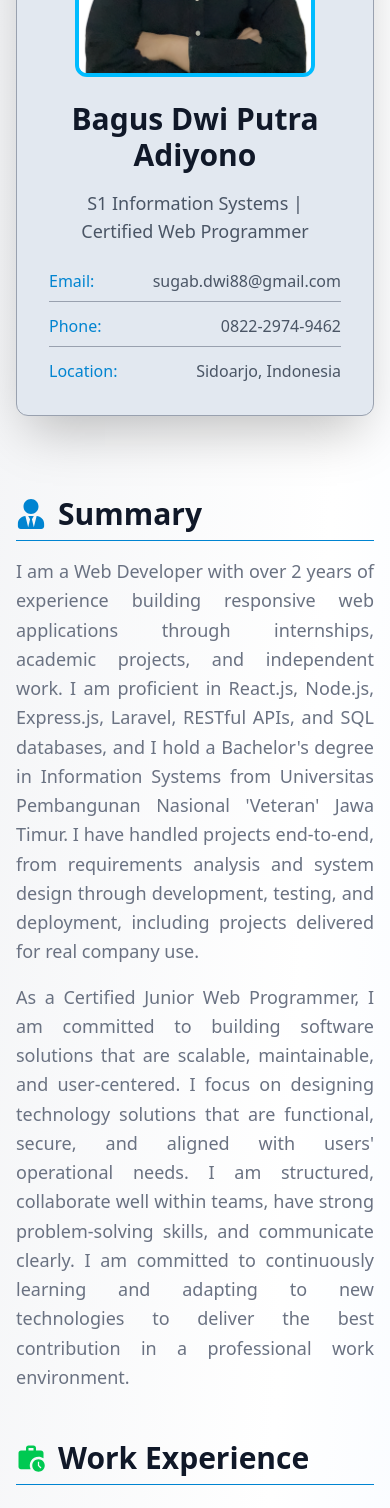
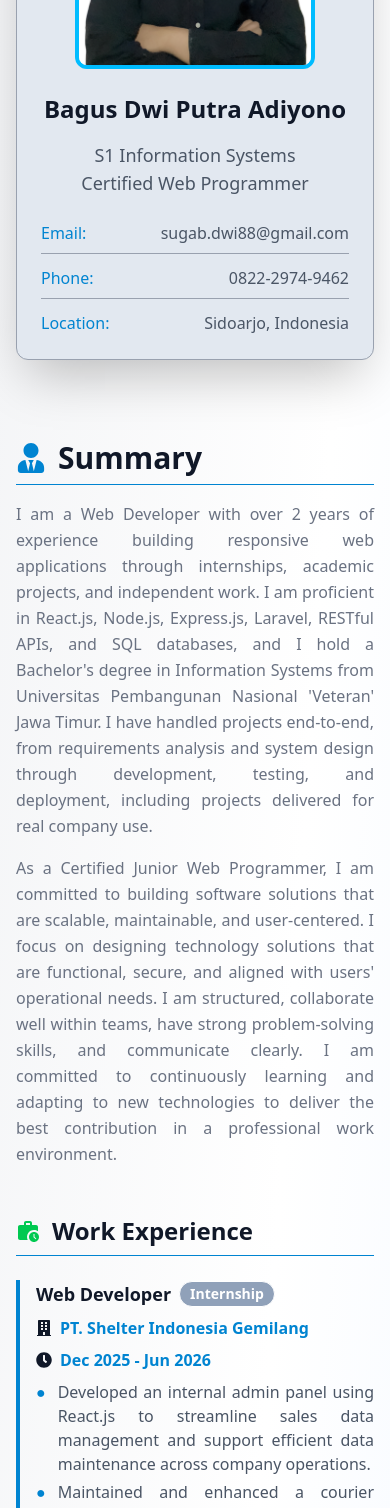
Before and after one commit to Bagusdpa4/Portofolio, a React (Vite) app: page /about-me in a window 390 px wide. Shown: the part 432-1940 px from the top of the page. Built offline with nearby package versions, Linux system fonts and the light colour scheme.

Commit message:
Responsive

```diff
--- a/src/assets/components/portofolio/ProjectContent.jsx
+++ b/src/assets/components/portofolio/ProjectContent.jsx
@@ -9,7 +9,7 @@ export const portfolioItems = [
     desc: "A food & beverage ordering website with direct WhatsApp integration for order fulfillment with the store owner.",
     longDesc:
       "Drulz Deals is a food and beverage ordering web app built to simplify the ordering process between customers and outlet owners. Customers can choose their favorite outlet to place an order. Every product comes with its own discounted price, so customers can see the best price upfront without needing to negotiate. After selecting individual items or bundle packages, the order list is automatically forwarded to the website owner's WhatsApp, so the only remaining steps are payment confirmation and pickup at the chosen outlet.",
-    category: "Frontend Javascript",
+    category: "Website/Full-Stack",
     time: "June 2026 - Present",
     projectUrl: "https://drulz-deals.vercel.app/",
     githubUrl: "https://github.com/Bagusdpa4/drulz-deals",
@@ -309,7 +309,7 @@ export const ProjectContent = () => {
           <div
             key={item.id}
             onClick={() => navigate(`/project/${item.id}`)}
-            className="cursor-pointer rounded-xl border border-gray-700 bg-slate-200 p-5 shadow-xl transition duration-300 hover:scale-105 hover:border-sky-600 dark:hover:border-cyan-400 dark:bg-slate-800/80"
+            className="cursor-pointer rounded-xl border border-gray-700 bg-slate-200 p-5 shadow-xl transition duration-300 hover:scale-105 hover:border-sky-600 dark:bg-slate-800/80 dark:hover:border-cyan-400"
           >
             <div className="mb-4 h-40 overflow-hidden rounded-lg bg-gray-900 sm:h-52">
               <img
--- a/src/pages/portofolio/Portofolio.jsx
+++ b/src/pages/portofolio/Portofolio.jsx
@@ -311,7 +311,7 @@ export const Portofolio = () => {
               </div>
 
               <div className="space-y-8">
-                <p className="whitespace-pre-wrap pt-0 text-justify text-xl leading-relaxed text-gray-700 dark:text-gray-300">
+                <p className="whitespace-pre-wrap pt-0 text-justify text-base leading-relaxed text-gray-700 dark:text-gray-300 lg:text-xl">
                   {mainDescription}
                 </p>
 
@@ -382,7 +382,7 @@ export const Portofolio = () => {
               </div>
 
               <motion.div
-                className="rounded-xl border border-gray-400 bg-slate-200 p-8 shadow-xl dark:border-gray-700 dark:bg-slate-800/60"
+                className="rounded-xl border border-gray-400 bg-slate-200 p-6 shadow-xl dark:border-gray-700 dark:bg-slate-800/60"
                 variants={staggerContainerVariants}
               >
                 <h2 className="mb-5 flex items-center text-2xl font-bold text-gray-900 dark:text-white">
@@ -393,7 +393,7 @@ export const Portofolio = () => {
                   {featuresList.map((feature, index) => (
                     <motion.li
                       key={index}
-                      className="flex items-start text-lg text-gray-700 dark:text-gray-300"
+                      className="flex items-start text-base text-gray-700 dark:text-gray-300 lg:text-lg"
                       variants={itemVariants}
                     >
                       <span className="mr-3 font-bold text-sky-600 dark:text-cyan-400">
--- a/src/pages/profile/AboutMe.jsx
+++ b/src/pages/profile/AboutMe.jsx
@@ -6,6 +6,8 @@ import {
   FaLightbulb,
   FaHeart,
   FaUserTie,
+  FaBuilding,
+  FaClock,
 } from "react-icons/fa";
 import { MdWorkHistory } from "react-icons/md";
 import { GiBookmarklet } from "react-icons/gi";
@@ -214,7 +216,7 @@ export const AboutMe = () => {
             viewport={{ once: true, amount: 0.1 }}
           >
             <motion.div
-              className="rounded-xl border border-gray-400 bg-slate-200 p-8 shadow-2xl dark:border-gray-700 dark:bg-slate-800/60"
+              className="rounded-xl border border-gray-400 bg-slate-200 p-6 shadow-2xl dark:border-gray-700 dark:bg-slate-800/60"
               variants={fadeInLeft}
             >
               <div className="mx-auto mb-6 h-60 w-60 overflow-hidden rounded-xl border-4 border-sky-400 bg-slate-200 shadow-inner dark:border-cyan-400 dark:bg-gray-700/70">
@@ -228,13 +230,21 @@ export const AboutMe = () => {
                 </div>
               </div>
 
-              <h2 className="mb-4 text-center text-3xl font-bold text-gray-900 dark:text-white">
+              <h2 className="mb-4 text-center text-2xl font-bold text-gray-900 dark:text-white lg:text-3xl">
                 Bagus Dwi Putra Adiyono
               </h2>
 
-              <p className="mb-6 text-center text-lg text-gray-600 dark:text-gray-400">
+              <div className="mb-6 text-center text-lg text-gray-600 dark:text-gray-400">
+                {/* Mobile */}
+                <p className="block lg:hidden">
+                  <span className="block">S1 Information Systems</span>
+                  <span className="block">Certified Web Programmer</span>
+                </p>
+                {/* Desktop */}
+                <p className="hidden lg:block">
                   S1 Information Systems | Certified Web Programmer
                 </p>
+              </div>
 
               <div className="space-y-3 text-gray-600 dark:text-gray-400">
                 <p className="flex justify-between border-b border-gray-400 pb-2 dark:border-gray-700">
@@ -259,7 +269,7 @@ export const AboutMe = () => {
             </motion.div>
 
             <motion.div
-              className="hidden rounded-xl border border-gray-400 bg-slate-200 p-8 shadow-2xl dark:border-gray-700 dark:bg-slate-800/60 lg:block"
+              className="hidden rounded-xl border border-gray-400 bg-slate-200 p-6 shadow-2xl dark:border-gray-700 dark:bg-slate-800/60 lg:block"
               variants={fadeInLeft}
             >
               <h2 className="mb-5 flex items-center text-2xl font-bold text-gray-900 dark:text-white">
@@ -343,10 +353,10 @@ export const AboutMe = () => {
                 <FaUserTie className="mr-3 text-sky-600 dark:text-cyan-400" />{" "}
                 Summary
               </h2>
-              <p className="text-lg leading-relaxed text-gray-500 dark:text-gray-300">
+              <p className="text-base leading-relaxed text-gray-500 dark:text-gray-300 lg:text-lg">
                 {careerSummary1}
               </p>
-              <p className="text-lg leading-relaxed text-gray-500 dark:text-gray-300">
+              <p className="text-base leading-relaxed text-gray-500 dark:text-gray-300 lg:text-lg">
                 {careerSummary2}
               </p>
             </motion.section>
@@ -355,7 +365,7 @@ export const AboutMe = () => {
               className="lg:order-0 order-3 space-y-6"
               variants={fadeInRight}
             >
-              <h2 className="flex items-center border-b border-sky-600 pb-2 text-3xl font-bold text-gray-900 dark:border-cyan-500/50 dark:text-white">
+              <h2 className="flex items-center border-b border-sky-600 pb-2 text-2xl font-bold text-gray-900 dark:border-cyan-500/50 dark:text-white lg:text-3xl">
                 <MdWorkHistory className="mr-3 text-green-500 dark:text-green-400" />{" "}
                 Work Experience
               </h2>
@@ -366,8 +376,8 @@ export const AboutMe = () => {
                     className="border-l-4 border-sky-600 pl-4 dark:border-cyan-400"
                     variants={fadeInRight}
                   >
-                    <div className="flex flex-wrap items-center gap-2">
-                      <h3 className="text-xl font-bold text-gray-900 dark:text-white">
+                    <div className="flex flex-wrap items-center gap-2 pb-2">
+                      <h3 className="text-lg font-bold text-gray-900 dark:text-white lg:text-xl">
                         {exp.title}
                       </h3>
                       {exp.type && (
@@ -376,10 +386,17 @@ export const AboutMe = () => {
                         </span>
                       )}
                     </div>
-                    <p className="font-semibold text-sky-600 dark:text-cyan-300">
-                      {exp.company} | {exp.duration}
-                    </p>
-                    <ul className="mt-2 list-none space-y-1 text-gray-600 dark:text-gray-400">
+                    <div className="space-y-2 font-semibold text-sky-600 dark:text-cyan-300">
+                      <span className="flex items-center gap-2">
+                        <FaBuilding className="text-gray-900 dark:text-white" />
+                        {exp.company}
+                      </span>
+                      <span className="flex items-center gap-2">
+                        <FaClock className="text-gray-900 dark:text-white" />
+                        {exp.duration}
+                      </span>
+                    </div>
+                    <ul className="mt-2 list-none space-y-1 text-base text-gray-600 dark:text-gray-400 lg:text-lg">
                       {exp.jobdesk.map((point, i) => {
                         const match = point.match(/^(.*?)(\(.*?\))(.*)$/);
                         return (
@@ -413,7 +430,7 @@ export const AboutMe = () => {
               className="lg:order-0 order-4 space-y-6"
               variants={fadeInRight}
             >
-              <h2 className="flex items-center border-b border-sky-600 pb-2 text-3xl font-bold text-gray-900 dark:border-cyan-500/50 dark:text-white">
+              <h2 className="flex items-center border-b border-sky-600 pb-2 text-2xl font-bold text-gray-900 dark:border-cyan-500/50 dark:text-white lg:text-3xl">
                 <FaGraduationCap className="mr-3 text-red-500 dark:text-red-400" />{" "}
                 Education
               </h2>
@@ -424,13 +441,20 @@ export const AboutMe = () => {
                     className="border-l-4 border-sky-600 pl-4 dark:border-cyan-400"
                     variants={fadeInRight}
                   >
-                    <h3 className="text-xl font-bold text-gray-900 dark:text-white">
+                    <h3 className="text-base font-bold text-gray-900 dark:text-white lg:text-xl">
                       {edu.degree}
                     </h3>
-                    <p className="font-semibold text-gray-500 dark:text-gray-300">
+                    <div className="font-semibold text-gray-500 dark:text-gray-300">
+                      {/* Mobile */}
+                      <p className="block text-base lg:hidden">
+                        UPN Veteran Jawa Timur | {edu.duration}
+                      </p>
+                      {/* Desktop */}
+                      <p className="hidden lg:block lg:text-base">
                         {edu.institution} | {edu.duration}
                       </p>
-                    <p className="mt-1 text-sm font-medium text-gray-600 dark:text-gray-400">
+                    </div>
+                    <p className="mt-1 text-base font-medium text-gray-600 dark:text-gray-400">
                       GPA: {edu.gpa}
                     </p>
                   </motion.div>
@@ -442,7 +466,7 @@ export const AboutMe = () => {
               className="lg:order-0 order-4 space-y-6"
               variants={fadeInRight}
             >
-              <h2 className="flex items-center border-b border-sky-600 pb-2 text-3xl font-bold text-gray-900 dark:border-cyan-500/50 dark:text-white">
+              <h2 className="flex items-center border-b border-sky-600 pb-2 text-2xl font-bold text-gray-900 dark:border-cyan-500/50 dark:text-white lg:text-3xl">
                 <GiBookmarklet className="mr-3 text-blue-500 dark:text-blue-400" />{" "}
                 Education Non-Formal
               </h2>
@@ -453,13 +477,18 @@ export const AboutMe = () => {
                     className="border-l-4 border-sky-600 pl-4 dark:border-cyan-400"
                     variants={fadeInRight}
                   >
-                    <h3 className="text-xl font-bold text-gray-900 dark:text-white">
+                    <h3 className="text-2xl font-bold text-gray-900 dark:text-white lg:text-xl">
                       {edu.degree}
                     </h3>
-                    <p className="font-semibold text-gray-500 dark:text-gray-300">
+                    <div className="font-semibold text-gray-500 dark:text-gray-300">
+                      {/* Mobile */}
+                      <p className="block text-lg lg:hidden">Binar Academy</p>
+                      {/* Desktop */}
+                      <p className="hidden lg:block lg:text-base">
                         {edu.institution}
                       </p>
-                    <p className="mt-1 text-sm font-medium text-gray-600 dark:text-gray-400">
+                    </div>
+                    <p className="mt-1 text-base font-medium text-gray-600 dark:text-gray-400">
                       {edu.duration}
                     </p>
                   </motion.div>
@@ -468,10 +497,10 @@ export const AboutMe = () => {
             </motion.section>
 
             <motion.div
-              className="lg:order-0 order-5 rounded-xl border border-gray-400 bg-slate-200 p-8 shadow-2xl dark:border-gray-700 dark:bg-slate-800/60 lg:hidden"
+              className="lg:order-0 order-5 rounded-xl border border-gray-400 bg-slate-200 p-6 shadow-2xl dark:border-gray-700 dark:bg-slate-800/60 lg:hidden"
               variants={fadeInRight}
             >
-              <h2 className="mb-5 flex items-center text-2xl font-bold text-gray-900 dark:text-white">
+              <h2 className="mb-4 flex items-center text-2xl font-bold text-gray-900 dark:text-white">
                 <FaHeart className="mr-3 text-pink-500 dark:text-pink-400" />{" "}
                 Hobbies
               </h2>
@@ -486,7 +515,7 @@ export const AboutMe = () => {
                 ))}
               </ul>
 
-              <h2 className="mb-5 mt-6 flex items-center text-2xl font-bold text-gray-900 dark:text-white">
+              <h2 className="mb-4 mt-6 flex items-center text-2xl font-bold text-gray-900 dark:text-white">
                 <FaBriefcase className="mr-3 text-sky-600 dark:text-cyan-400" />{" "}
                 Career Interests
               </h2>
@@ -503,10 +532,10 @@ export const AboutMe = () => {
             </motion.div>
 
             <motion.section
-              className="lg:order-0 order-6 space-y-6 rounded-xl border border-gray-400 bg-slate-200 p-6 shadow-xl dark:border-gray-700 dark:bg-slate-800/60 lg:hidden"
+              className="lg:order-0 order-6 space-y-2 rounded-xl border border-gray-400 bg-slate-200 p-6 shadow-xl dark:border-gray-700 dark:bg-slate-800/60 lg:hidden"
               variants={fadeInRight}
             >
-              <h2 className="flex items-center text-3xl font-bold text-gray-900 dark:text-white">
+              <h2 className="flex items-center text-2xl font-bold text-gray-900 dark:text-white">
                 <FaCode className="mr-3 text-yellow-400 dark:text-amber-400" />
                 Technical Expertise
               </h2>
@@ -538,10 +567,10 @@ export const AboutMe = () => {
             </motion.section>
 
             <motion.section
-              className="lg:order-0 order-7 space-y-4 rounded-xl border border-gray-400 bg-slate-200 p-6 shadow-xl dark:border-gray-700 dark:bg-slate-800/60"
+              className="lg:order-0 order-7 space-y-2 rounded-xl border border-gray-400 bg-slate-200 p-6 shadow-xl dark:border-gray-700 dark:bg-slate-800/60"
               variants={fadeInRight}
             >
-              <h2 className="flex items-center text-3xl font-bold text-gray-900 dark:text-white">
+              <h2 className="flex items-center text-xl font-bold text-gray-900 dark:text-white">
                 <FaLightbulb className="mr-3 text-yellow-400 dark:text-amber-400" />{" "}
                 Future Goals & Aspirations
               </h2>
```
Lines whose indentation alone changed are shown as unchanged.
